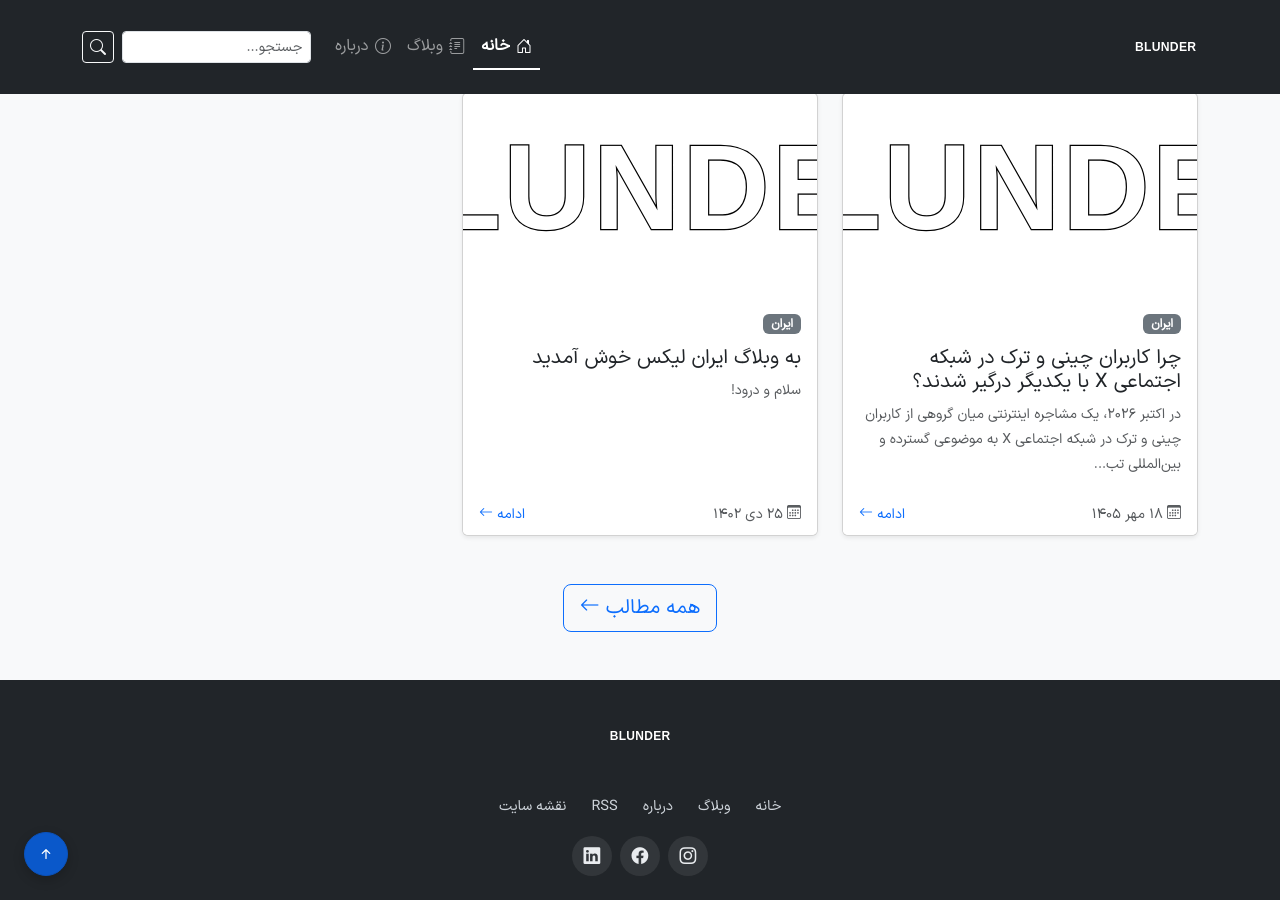
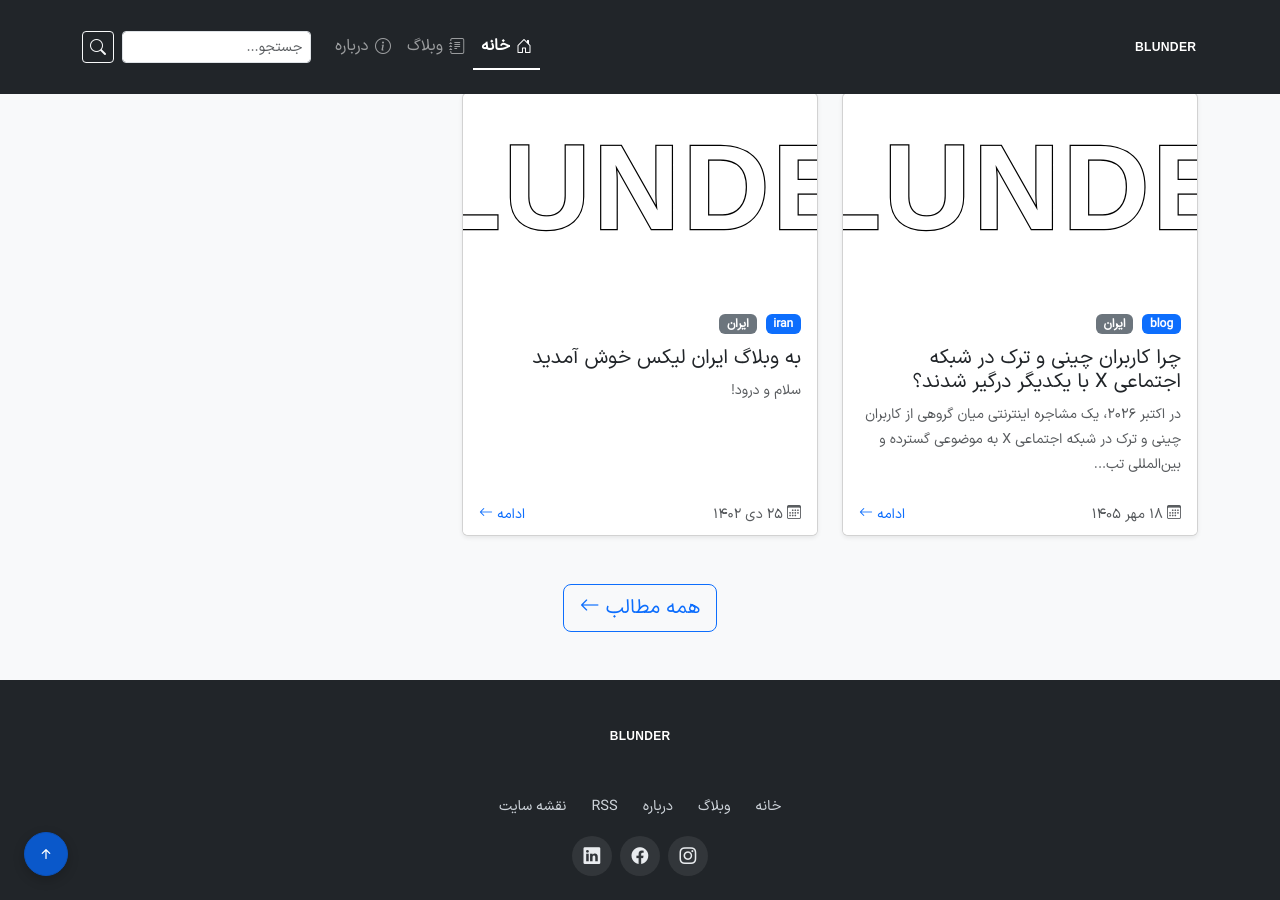
Before and after one commit to iranleaks/iranleaks.github.io, a Jekyll site: the page built from index.html, in a window 1280 px wide and 900 px high, scrolled down 543 px. Built offline with Jekyll 4.4.1, drawn with Linux system fonts in a browser that asks for light colours.

Commit message:
Update post-card.html

```diff
--- a/_includes/post-card.html
+++ b/_includes/post-card.html
@@ -8,11 +8,17 @@
   {% endif %}
 
   <div class="card-body">
-    {% if post.tags.size > 0 %}
-    <div class="mb-2">
-      {% for tag in post.tags limit: 3 %}
-      <a href="{{ '/blog/' | relative_url }}#{{ tag | slugify }}"
-         class="badge bg-secondary text-decoration-none">{{ tag }}</a>
+    {% if post.categories.size > 0 or post.tags.size > 0 %}
+    <div class="mb-2 post-card-tags">
+      {% for category in post.categories %}
+      <a href="{{ '/' | append: (category | slugify) | append: '/' | relative_url }}"
+         class="badge bg-primary text-decoration-none me-1">{{ category }}</a>
+      {% endfor %}
+      {% for tag in post.tags %}
+      {% unless post.categories contains tag %}
+      <a href="{{ '/' | append: (tag | slugify) | append: '/' | relative_url }}"
+         class="badge bg-secondary text-decoration-none me-1">{{ tag }}</a>
+      {% endunless %}
       {% endfor %}
     </div>
     {% endif %}
@@ -30,11 +36,11 @@
 
   <div class="card-footer bg-white border-0 text-muted small d-flex justify-content-between align-items-center">
     <span>
-      <i class="bi bi-calendar3"></i>
+      <i class="bi bi-calendar3" aria-hidden="true"></i>
       <time datetime="{{ post.date | date_to_xmlschema }}">
         {% include date-fa.html date=post.date %}
       </time>
     </span>
-    <span class="text-primary">ادامه <i class="bi bi-arrow-left"></i></span>
+    <span class="text-primary" aria-hidden="true">ادامه <i class="bi bi-arrow-left"></i></span>
   </div>
 </article>
```
